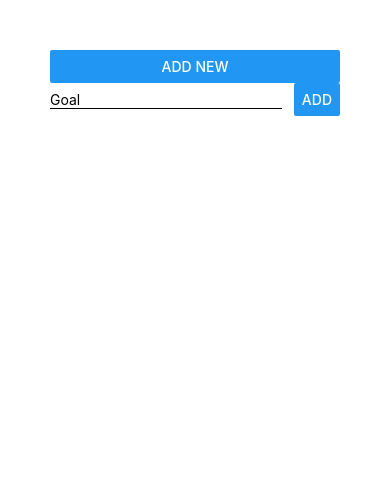
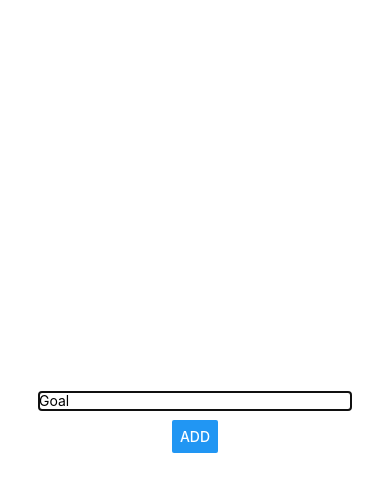
Before and after one commit to Steven-Klavins/react-native-goal-tracker, a React Native app: screen / in a window 390 px wide. Both pictures are taken after a click on the button "ADD NEW". Shown: the top 492 px of the page. Built offline with nearby package versions, Linux system fonts and the light colour scheme.

Commit message:
feat: on add prompts new modal

```diff
--- a/Components/GoalInput.js
+++ b/Components/GoalInput.js
@@ -1,6 +1,6 @@
 import React, { useState } from 'react'
 import GoalItem from './GoalItem'
-import { View, TextInput, Button, StyleSheet } from 'react-native'
+import { View, TextInput, Button, StyleSheet, Modal } from 'react-native'
 
 const GoalInput = (props) => {
   const [enteredGoal, setEnteredGoal] = useState('')
@@ -9,6 +9,7 @@
     setEnteredGoal(enteredText)
   }
   return (
+    <Modal visible={props.visible} animationType="slide">
       <View style={styles.input}>
         <TextInput
           placeholder="Goal"
@@ -18,6 +19,7 @@
         />
         <Button title="ADD" onPress={() => props.onAddGoal(enteredGoal)} />
       </View>
+    </Modal>
   )
 }
 
@@ -26,11 +28,12 @@
     width: '80%',
     borderBottomColor: 'black',
     borderBottomWidth: 1,
+    marginBottom: 10,
   },
 
   input: {
-    flexDirection: 'row',
-    justifyContent: 'space-between',
+    flex: 1,
+    justifyContent: 'center',
     alignItems: 'center',
   },
 })
```
Lines whose indentation alone changed are shown as unchanged.
